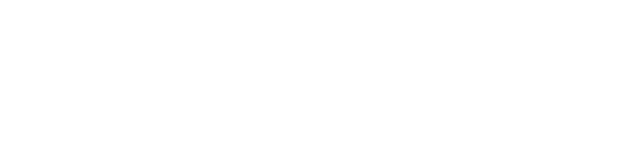
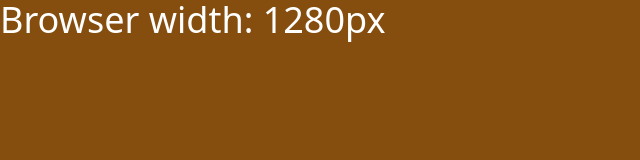
Before and after one commit to izukanjisinks/Tailwind-CSS, a plain HTML site: page 11-breakpoints/index.html in a window 1280 px wide. Shown: the whole page, without its empty margins (0-640 px from the left). Drawn offline with nearby package versions, Linux system fonts and the light colour scheme.

Commit message:
working with break points

```diff
--- a/11-breakpoints/index.html
+++ b/11-breakpoints/index.html
@@ -8,7 +8,19 @@
     <title>Breakpoints & Media Queries</title>
   </head>
   <!-- Tailwind is mobile-first -->
-  <body></body>
+  <body class="bg-black sm:bg-green-800 md:bg-blue-800 lg:bg-yellow-800">
+    <h1 class="text-white text-2xl md:text-3xl lg:text-4xl"></h1>
+    <script>
+      function showBrowerWidth() {
+        const width = window.innerWidth;
+        document.querySelector("h1").innerText = `Browser width: ${width}px`;
+      }
+
+      window.onload = showBrowerWidth;
+      window.onresize = showBrowerWidth;
+    </script>
+
+  </body>
 </html>
 
 <!-- Breakpoint Classes
```
